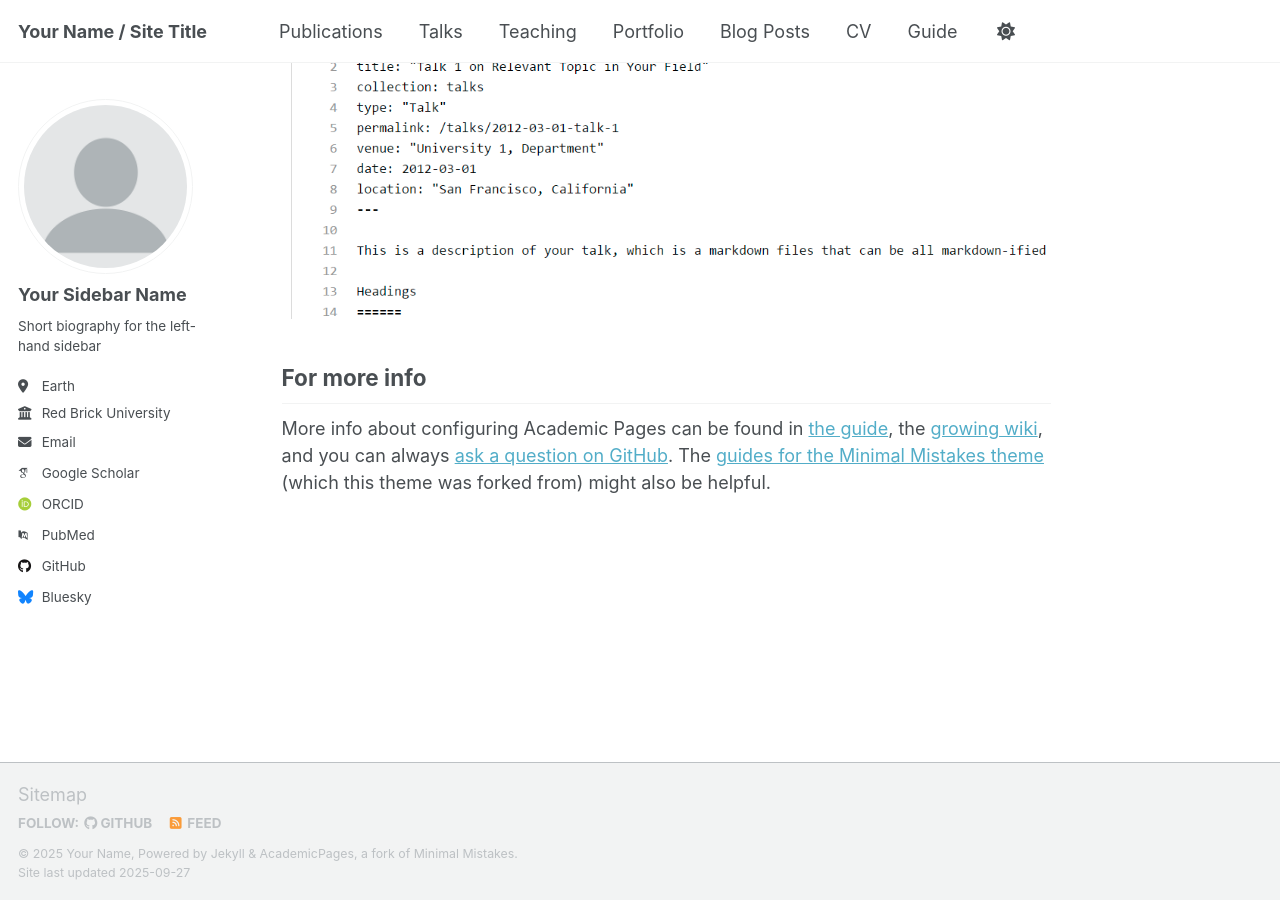
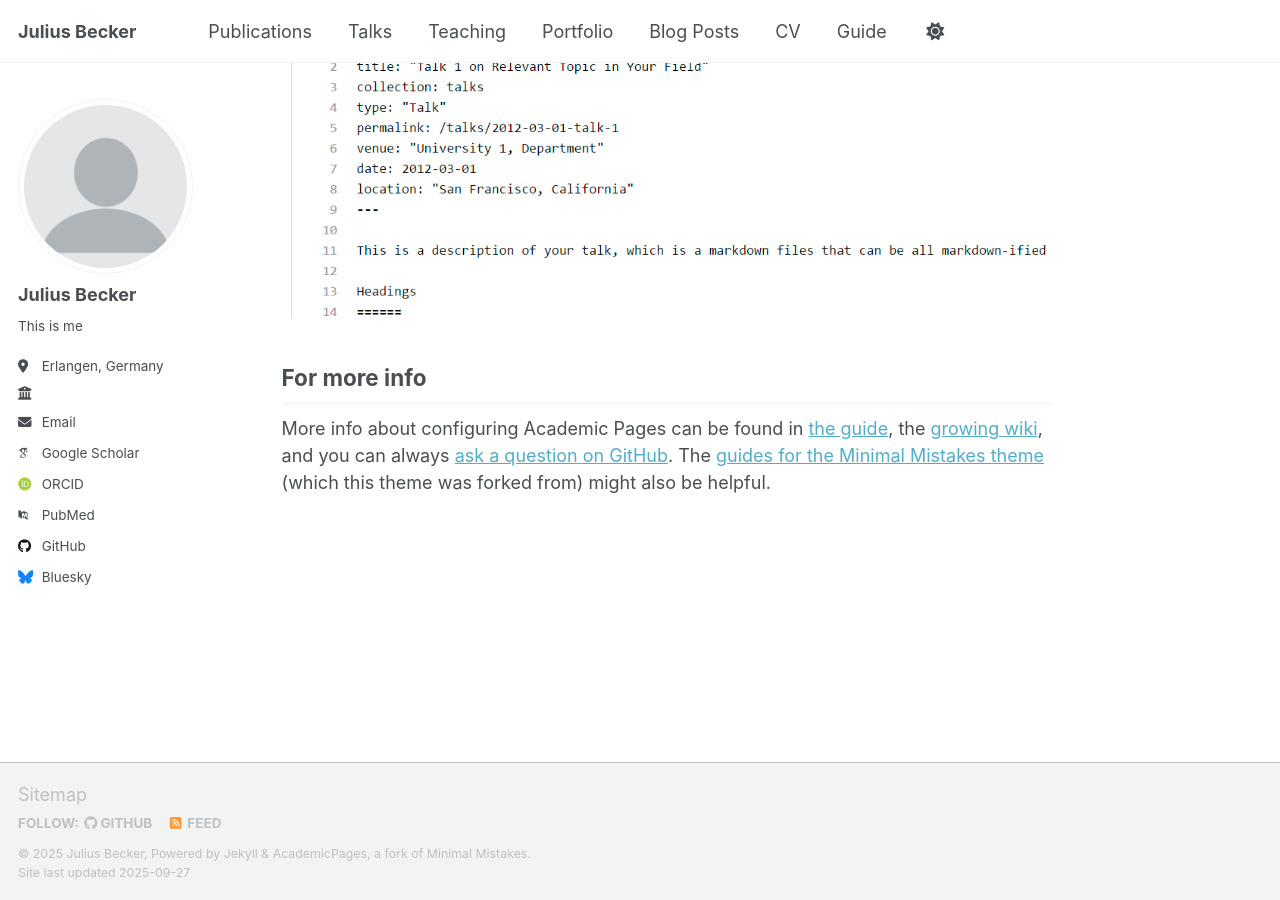
Before and after one commit to beckerjulius/beckerjulius.github.io, a Jekyll site: the page built from _pages/about.md, in a window 1280 px wide and 900 px high, scrolled down 2880 px. Built offline with Jekyll 4.4.1, drawn with Linux system fonts in a browser that asks for light colours; some web fonts are replaced; a script that is not in the unit is left out.

Commit message:
Update _config.yml

```diff
--- a/_config.yml
+++ b/_config.yml
@@ -9,14 +9,14 @@
 # Basic Site Settings
 locale                   : "en-US"
 site_theme               : "default" # Currently available options are "default", "air"
-title                    : "Your Name / Site Title"
+title                    : "Julius Becker"
 title_separator          : "-"
-name                     : &name "Your Name"
-description              : &description "Your Name's academic portfolio"   # Update this with a general description of your site, this is the default if not overridden by a page
-url                      : https://academicpages.github.io # The base hostname & protocol for your site e.g. "https://[your GitHub username].github.io",
+name                     : &name "Julius Becker"
+description              : &description "Julius Becker's academic portfolio"   # Update this with a general description of your site, this is the default if not overridden by a page
+url                      : https://beckerjulius.github.io # The base hostname & protocol for your site e.g. "https://[your GitHub username].github.io",
                                                            # or if you already have some other page hosted on Github then use "https://[your GitHub username].github.io/[Your Repo Name]"
 baseurl                  : "" # the subpath of your site, e.g. "/blog"
-repository               : "academicpages/academicpages.github.io"
+repository               : "beckerjulius/beckerjulius.github.io"
 
 # Site Author - The following control what appear as part of the author content on the side bar.
 #               If a field is blank the icon and link will not appear, otherwise it will be shown.
@@ -24,11 +24,11 @@ repository               : "academicpages/academicpages.github.io"
 author:
   # Biographic information
   avatar           : "profile.png"
-  name             : "Your Sidebar Name"
+  name             : "Julius Becker"
   pronouns         : # example: "she/her"
-  bio              : "Short biography for the left-hand sidebar"
-  location         : "Earth"
-  employer         : "Red Brick University"
+  bio              : "This is me"
+  location         : "Erlangen, Germany"
+  employer         : ""
   uri              : # URL
   email            : "none@example.org"
 
```
